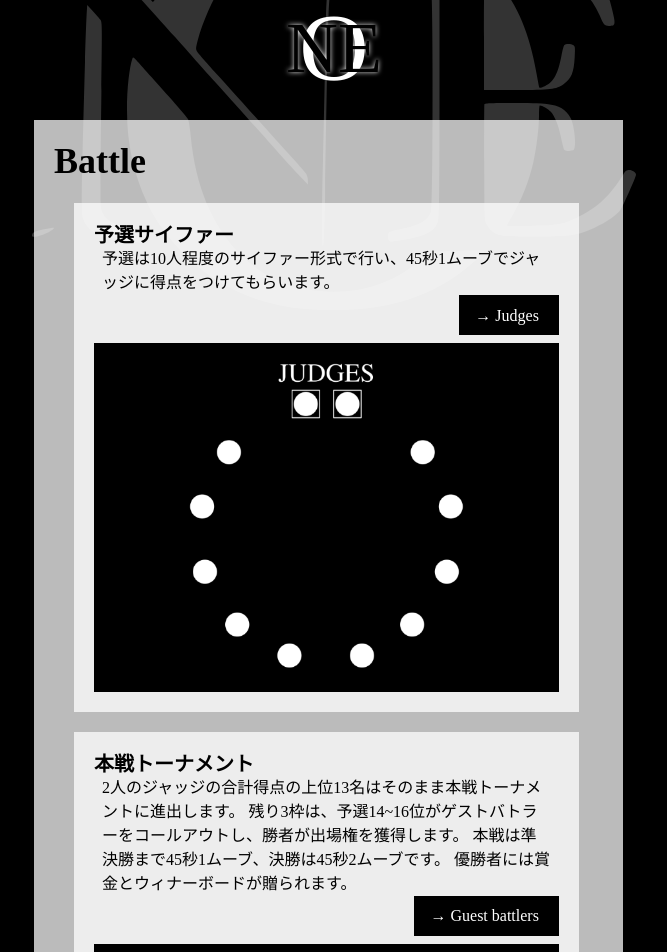
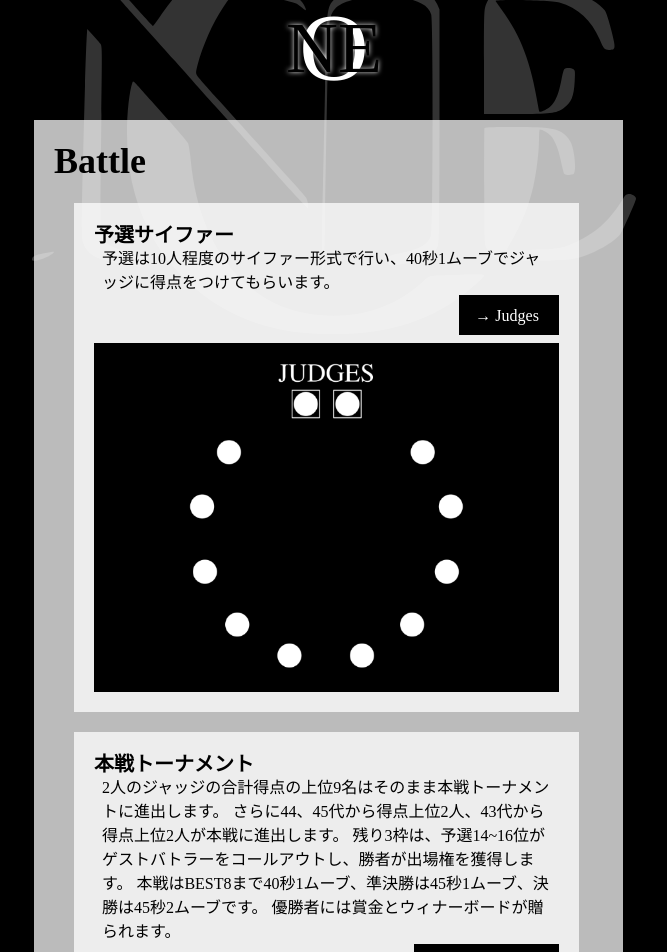
Before and after one commit to PlusF/nexus-over, a Next.js app: page /contents in a window 1280 px wide. Shown: the top 952 px of the page, without its empty margins (306-973 px from the left). Built offline with nearby package versions, Linux system fonts and the light colour scheme; a web font is replaced by a local one.

Commit message:
update battle rule

```diff
--- a/pages/contents.tsx
+++ b/pages/contents.tsx
@@ -32,7 +32,7 @@ export default function Contents() {
                     <Heading>Battle</Heading>
                     <SimpleMotionBox title="予選サイファー" titleSize="xl">
                         <Text fontSize="md" px="2">
-                            予選は10人程度のサイファー形式で行い、45秒1ムーブでジャッジに得点をつけてもらいます。
+                            予選は10人程度のサイファー形式で行い、40秒1ムーブでジャッジに得点をつけてもらいます。
                         </Text>
                         <LinkButton href="casts#judge">
                             <Text mr="1" color="white" fontWeight="300">
@@ -43,9 +43,10 @@ export default function Contents() {
                     </SimpleMotionBox>
                     <SimpleMotionBox title="本戦トーナメント" titleSize="xl">
                         <Text fontSize="md" px="2">
-                            2人のジャッジの合計得点の上位13名はそのまま本戦トーナメントに進出します。
+                            2人のジャッジの合計得点の上位9名はそのまま本戦トーナメントに進出します。
+                            さらに44、45代から得点上位2人、43代から得点上位2人が本戦に進出します。
                             残り3枠は、予選14~16位がゲストバトラーをコールアウトし、勝者が出場権を獲得します。
-                            本戦は準決勝まで45秒1ムーブ、決勝は45秒2ムーブです。
+                            本戦はBEST8まで40秒1ムーブ、準決勝は45秒1ムーブ、決勝は45秒2ムーブです。
                             優勝者には賞金とウィナーボードが贈られます。
                         </Text>
                         <LinkButton href="casts#gb">
```
